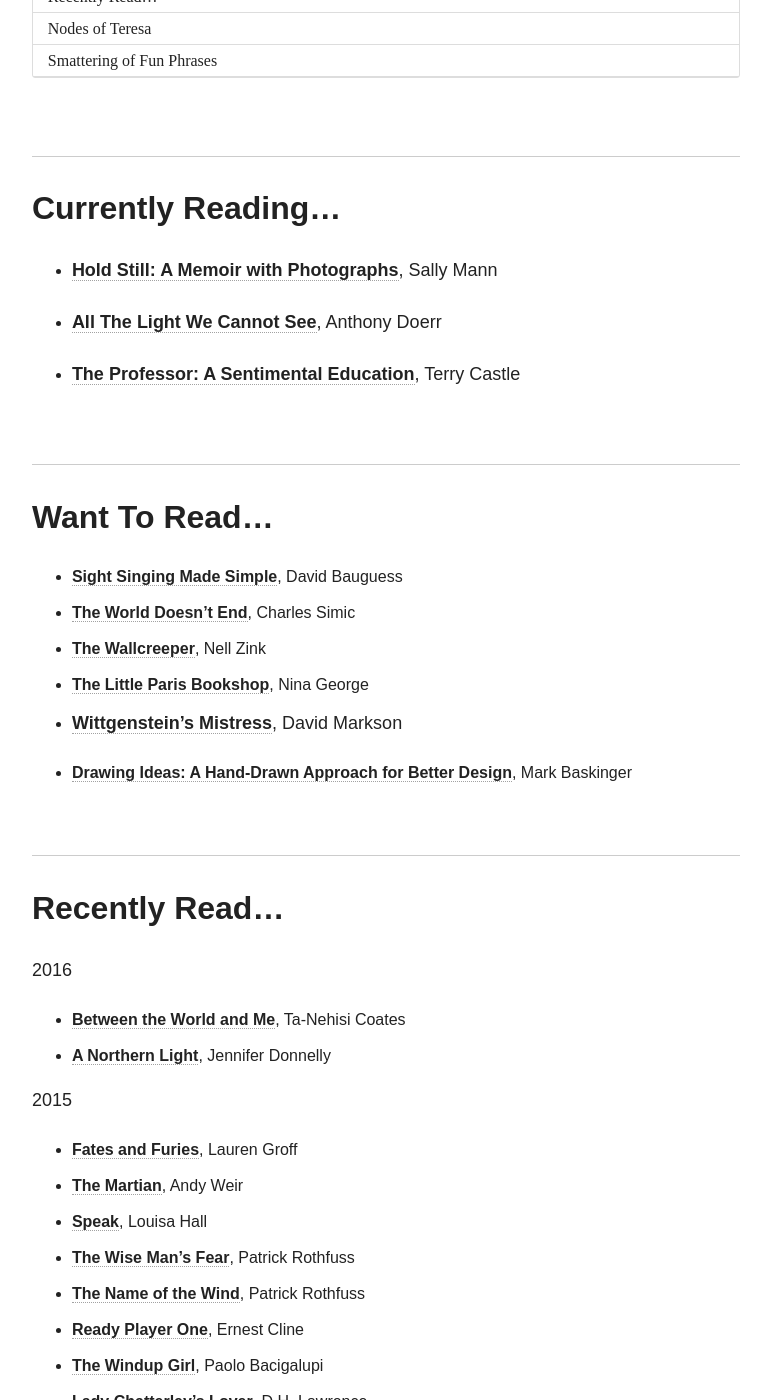
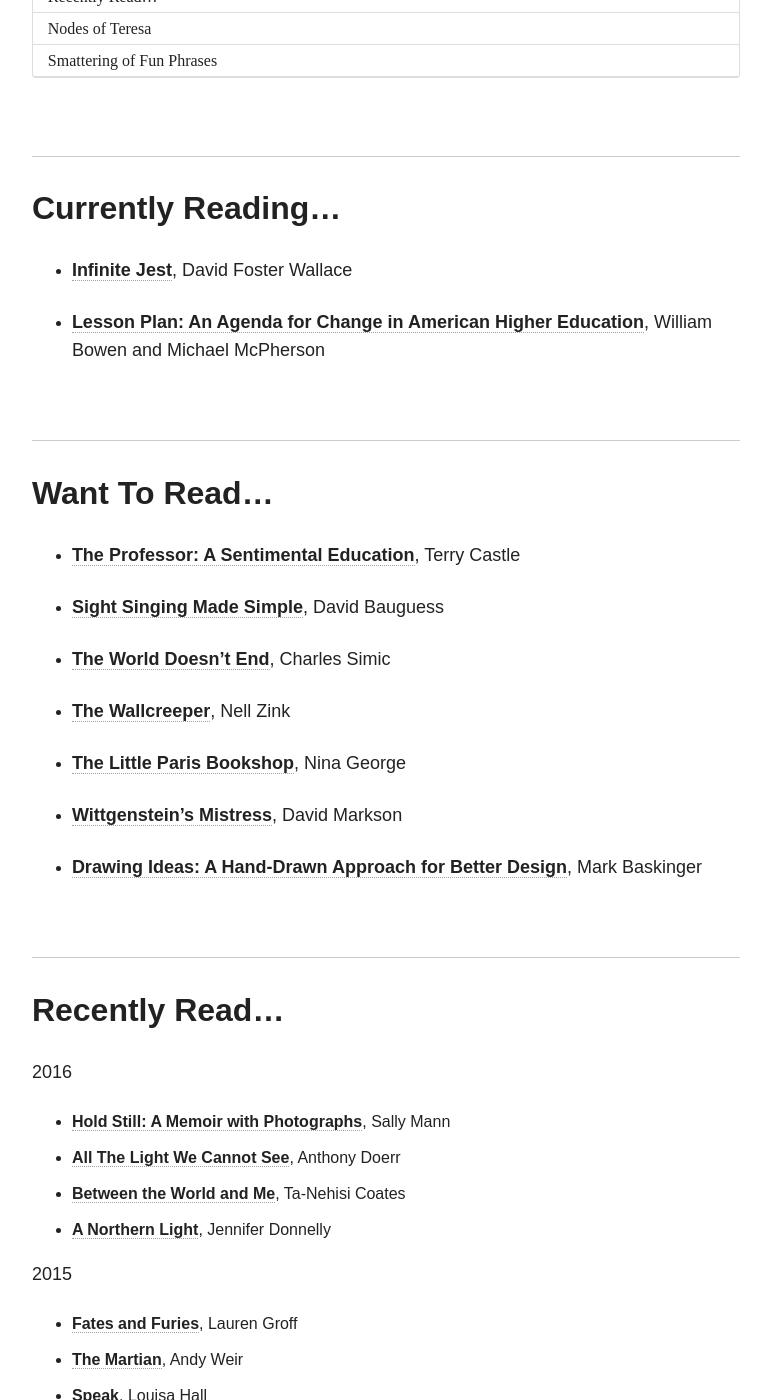
Before and after one commit to teresafinn/teresafinn.github.io, a Jekyll site: the page built from books/index.md, in a window 1280 px wide and 1400 px high, scrolled down 1529 px. Shown: the whole window, without its empty margins (254-1025 px from the left). Built offline with Jekyll 4.4.1, drawn with Linux system fonts in a browser that asks for light colours; nearby versions of some CDN libraries.

Commit message:
book tweaks

```diff
--- a/books/index.md
+++ b/books/index.md
@@ -23,12 +23,9 @@
 
 ## Currently Reading...
 
-* [**Hold Still: A Memoir with Photographs**](http://www.amazon.com/Hold-Still-Photographs-Sally-Mann/dp/0316247766), Sally Mann
+* [**Infinite Jest**](http://www.amazon.com/Infinite-Jest-David-Foster-Wallace/dp/0316066524), David Foster Wallace
 
-* [**All The Light We Cannot See**](http://www.amazon.com/All-Light-We-Cannot-See/dp/1476746583), Anthony Doerr
-
-* [**The Professor: A Sentimental Education**](http://www.amazon.com/The-Professor-A-Sentimental-Education/dp/0061670928), Terry Castle
-
+* [**Lesson Plan: An Agenda for Change in American Higher Education**](http://www.amazon.com/Lesson-Plan-Agenda-American-Education-ebook/dp/B018T6DEZ4), William Bowen and Michael McPherson
 
 <!-- * <img style="padding-right: 20px" src="/images/javascript-and-jquery-book-cover.png">[**Javascript and JQuery**](http://javascriptbook.com/), Jon Duckett -->
 <!-- * [**Jonathan Strange and Mr. Norrell**](http://en.wikipedia.org/wiki/Jonathan_Strange_%26_Mr_Norrell), Susanna Clarke - recommended to me by my friend Brian Glusman!
@@ -41,10 +38,16 @@
 ---
 
 ## Want To Read...
+* [**The Professor: A Sentimental Education**](http://www.amazon.com/The-Professor-A-Sentimental-Education/dp/0061670928), Terry Castle
+
 * [**Sight Singing Made Simple**](http://www.amazon.com/Sight-Singing-Made-Simple-Book/dp/0793599733), David Bauguess
+
 * [**The World Doesn't End**](http://www.amazon.com/The-World-Doesnt-Charles-Simic/dp/0156983508), Charles Simic
+
 * [**The Wallcreeper**](http://www.amazon.com/The-Wallcreeper-Nell-Zink/dp/0989760715), Nell Zink
+
 * [**The Little Paris Bookshop**](http://www.amazon.com/gp/product/0553418777), Nina George
+
 * [**Wittgenstein's Mistress**](http://www.amazon.com/Wittgensteins-Mistress-David-Markson/dp/1564782115), David Markson
 
 * [**Drawing Ideas: A Hand-Drawn Approach for Better Design**](http://www.amazon.com/Drawing-Ideas-Hand-Drawn-Approach-Better/dp/0385344627), Mark Baskinger
```
Also changed, not shown: other parts of books/index.md (+2 -0 lines).
